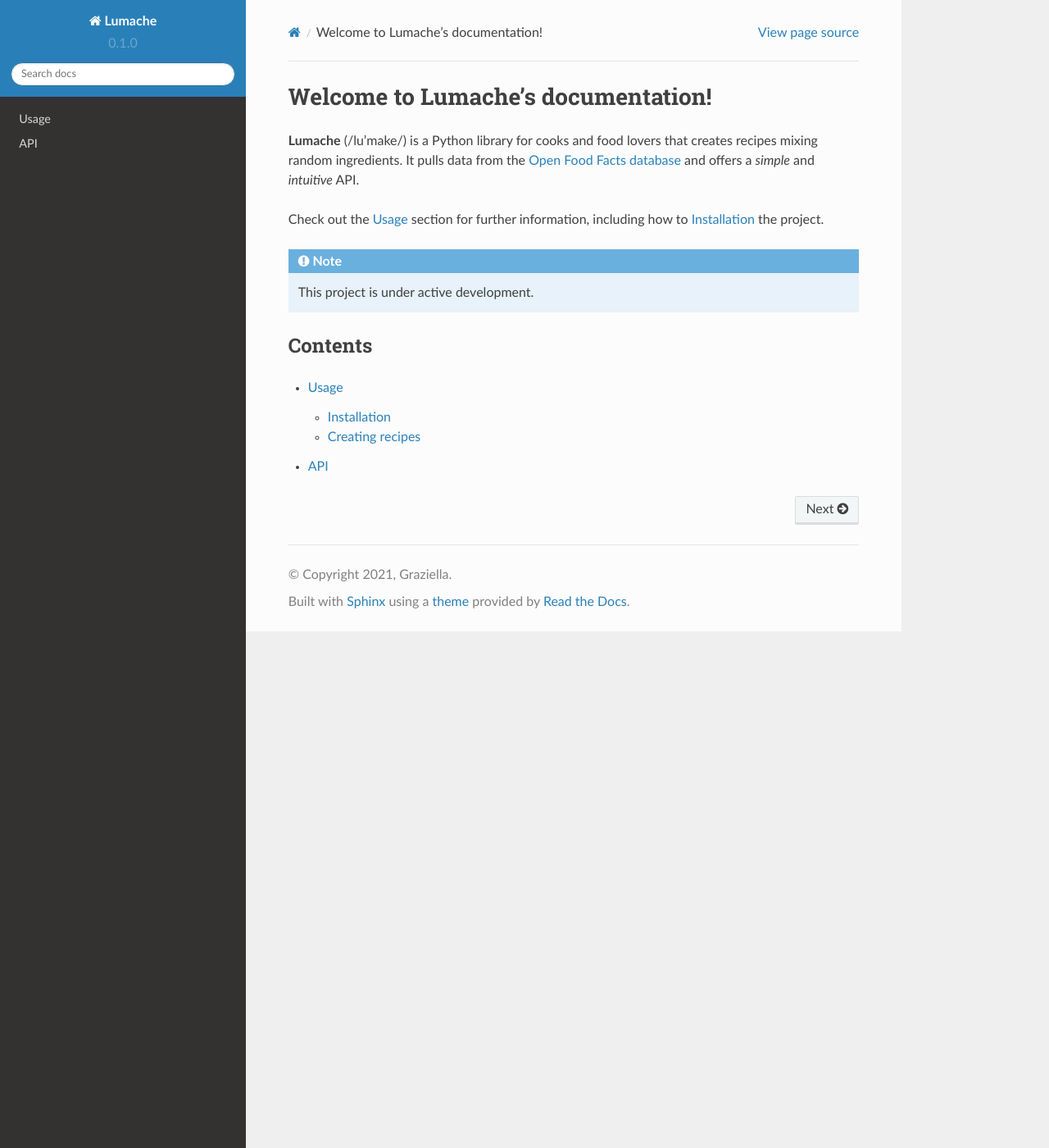
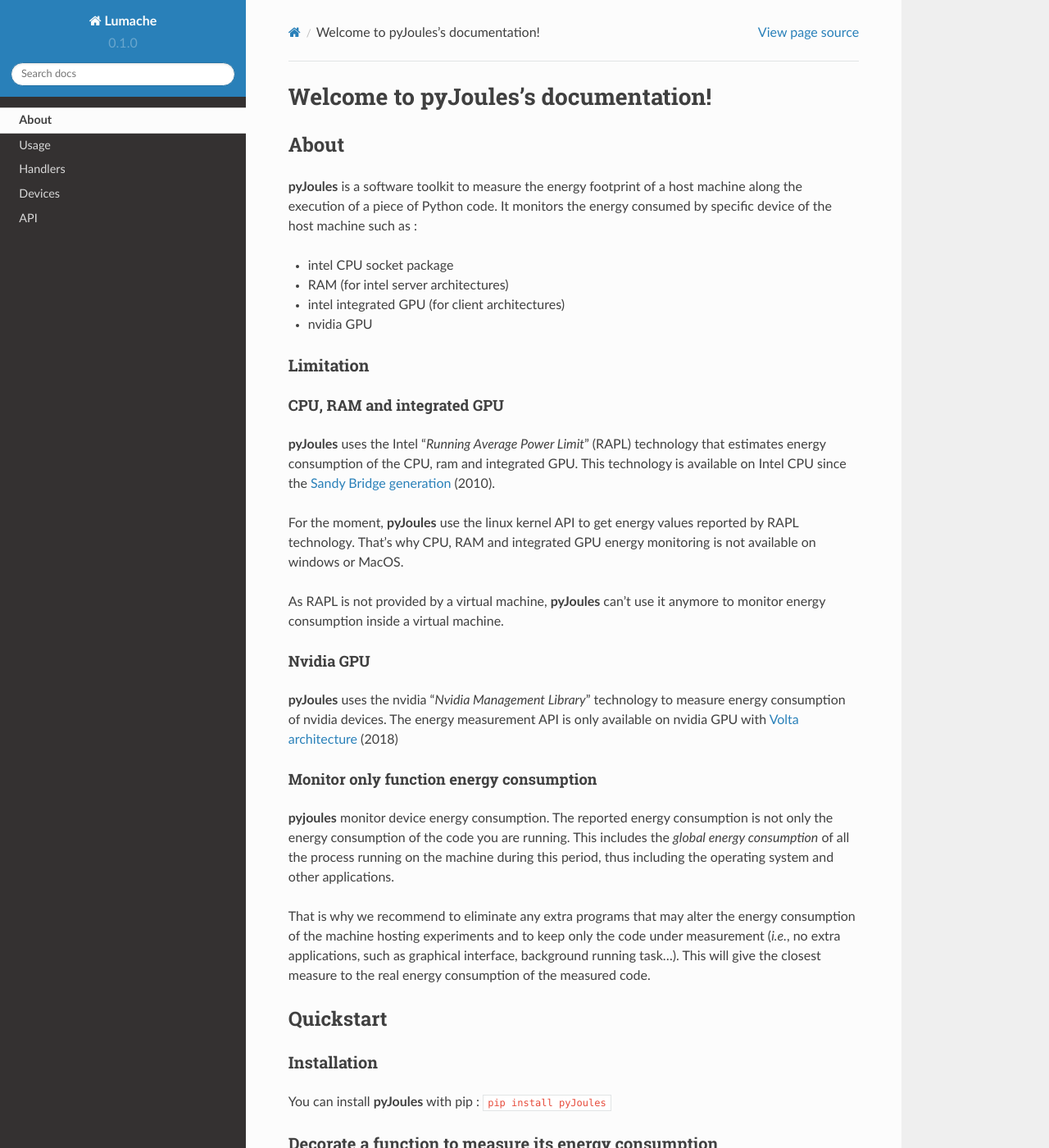
Before and after one commit to Muratcanisik4/CompJouleS, a Sphinx documentation site: the page built from docs/source/index.rst, in a window 1280 px wide and 1400 px high. Shown: the whole window at 82% size. Built offline with Sphinx 7.4.7 and the Read the Docs theme 2.0.0, drawn with Linux system fonts in a browser that asks for light colours; some of the changed text lies outside the part shown.

Commit message:
Initial commit

```diff
--- /dev/null
+++ b/docs/source/devices/devices.rst
@@ -0,0 +1,6 @@
+Devices
+*******
+
+.. toctree::
+   intel_cpu
+   nvidia_gpu
--- a/docs/source/index.rst
+++ b/docs/source/index.rst
@@ -1,22 +1,114 @@
-Welcome to Lumache's documentation!
-===================================
+.. pyJoules documentation master file, created by
+   sphinx-quickstart on Tue Oct  8 14:16:48 2019.
+   You can adapt this file completely to your liking, but it should at least
+   contain the root `toctree` directive.
 
-**Lumache** (/lu'make/) is a Python library for cooks and food lovers
-that creates recipes mixing random ingredients.
-It pulls data from the `Open Food Facts database <https://world.openfoodfacts.org/>`_
-and offers a *simple* and *intuitive* API.
+.. role:: raw-role(raw)
+   :format: html latex
 
-Check out the :doc:`usage` section for further information, including
-how to :ref:`installation` the project.
+Welcome to pyJoules's documentation!
+************************************
 
-.. note::
+About
+=====
 
-   This project is under active development.
+**pyJoules** is a software toolkit to measure the energy footprint of a host machine along the execution of a piece of Python code.
+It monitors the energy consumed by specific device of the host machine such as :
 
-Contents
---------
+- intel CPU socket package
+- RAM (for intel server architectures)
+- intel integrated GPU (for client architectures)
+- nvidia GPU
+
+Limitation
+----------
+
+CPU, RAM and integrated GPU
+^^^^^^^^^^^^^^^^^^^^^^^^^^^
+**pyJoules** uses the Intel "*Running Average Power Limit*" (RAPL) technology that estimates energy consumption of the CPU, ram and integrated GPU.
+This technology is available on Intel CPU since the `Sandy Bridge generation`__ (2010).
+
+__ https://fr.wikipedia.org/wiki/Intel#Historique_des_microprocesseurs_produits
+
+For the moment, **pyJoules** use the linux kernel API to get energy values reported by RAPL technology. That's why CPU, RAM and integrated GPU energy monitoring is not available on windows or MacOS.
+
+As RAPL is not provided by a virtual machine, **pyJoules** can't use it anymore to monitor energy consumption inside a virtual machine.
+
+Nvidia GPU
+^^^^^^^^^^
+**pyJoules** uses the nvidia "*Nvidia Management Library*" technology to measure energy consumption of nvidia devices. The energy measurement API is only available on nvidia GPU with `Volta architecture`__ (2018)
+
+__ https://en.wikipedia.org/wiki/Volta_(microarchitecture)
+
+Monitor only function energy consumption
+^^^^^^^^^^^^^^^^^^^^^^^^^^^^^^^^^^^^^^^^
+**pyjoules** monitor device energy consumption. The reported energy consumption is not only the energy consumption of the code you are running. This includes the *global energy consumption* of all the process running on the machine during this period, thus including the operating system and other applications.
+
+That is why we recommend to eliminate any extra programs that may alter the energy consumption of the machine hosting experiments and to keep only the code under measurement (*i.e.*, no extra applications, such as graphical interface, background running task...). This will give the closest measure to the real energy consumption of the measured code.
+
+Quickstart
+==========
+
+Installation
+------------
+
+You can install **pyJoules** with pip : ``pip install pyJoules``
+
+Decorate a function to measure its energy consumption
+-----------------------------------------------------
+
+To measure the energy consumed by the machine during the execution of the
+function ``foo()`` run the following code::
+
+To measure the energy consumed by the machine during the execution of the function ``foo()`` run the following code with the :raw-role:`<a href="API/main_api.html#pyJoules.energy_meter.measure_energy">` ``measure_energy`` :raw-role:`</a>` decorator:
+
+.. code-block:: python
+
+   from pyJoules.energy_meter import measure_energy
+
+   @measure_energy
+   def foo():
+       # Instructions to be evaluated.
+
+   foo()
+
+
+This will print in the console the recorded energy consumption of all the monitorable devices during the execution of function ``foo``.
+
+
+
+Miscellaneous
+=============
+
+PyJoules is an open-source project developed by the `Spirals research group`__ (University of Lille and Inria) that take part of the Powerapi_ initiative.
+
+.. _Powerapi: http://powerapi.org
+
+__ https://team.inria.fr/spirals
+
+Mailing list and contact
+------------------------
+
+You can contact the developer team with this address : :raw-role:`<a href="mailto:powerapi-staff@inria.fr">powerapi-staff@inria.fr</a>`
+
+You can follow the latest news and asks questions by subscribing to our :raw-role:`<a href="mailto:sympa@inria.fr?subject=subscribe powerapi">mailing list</a>`
+
+Contributing
+------------
+
+If you would like to contribute code you can do so via GitHub by forking the repository and sending a pull request.
+
+When submitting code, please make every effort to follow existing coding conventions and style in order to keep the code as readable as possible.
+
+
+Table of contents
+=================
 
 .. toctree::
+   :maxdepth: 2
 
-   usage
-   api
+   About <self>
+   usages/usage
+   handlers/handlers
+   devices/devices
+   API/API.rst
```
Also changed, not shown: docs/source/API/API.rst (added, +9 -0 lines), docs/source/API/Device_API.rst (added, +45 -0 lines), docs/source/API/Handler_API.rst (added, +27 -0 lines), docs/source/API/main_api.rst (added, +52 -0 lines), docs/source/devices/intel_cpu.rst (added, +39 -0 lines), docs/source/devices/nvidia_gpu.rst (added, +17 -0 lines), docs/source/handlers/csv_handler.rst (added, +43 -0 lines), docs/source/handlers/handlers.rst (added, +10 -0 lines), docs/source/handlers/mongo_handler.rst (added, +70 -0 lines), docs/source/handlers/pandas_handler.rst (added, +43 -0 lines), docs/source/handlers/print_handler.rst (added, +35 -0 lines), docs/source/usages/context_manager.rst (added, +36 -0 lines), docs/source/usages/decorator.rst (added, +75 -0 lines), docs/source/usages/manual_usage.rst (added, +99 -0 lines), 1 more files.
